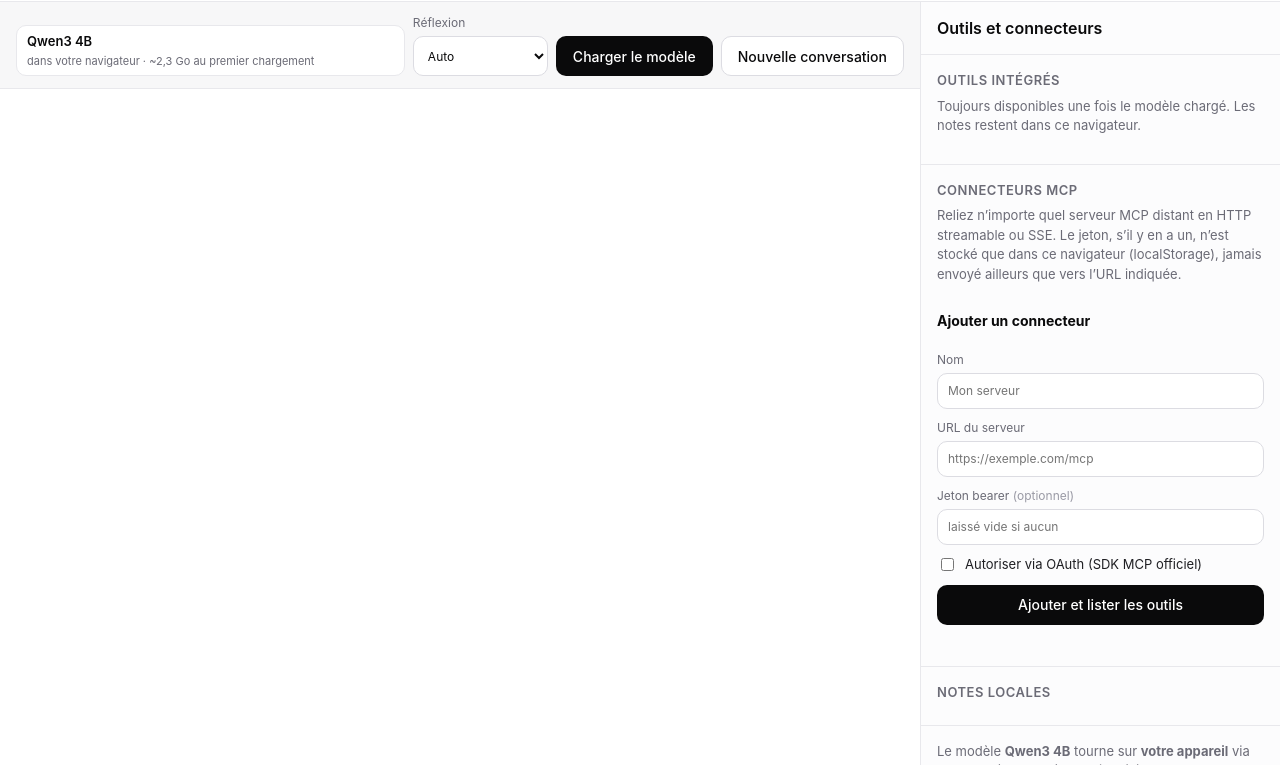
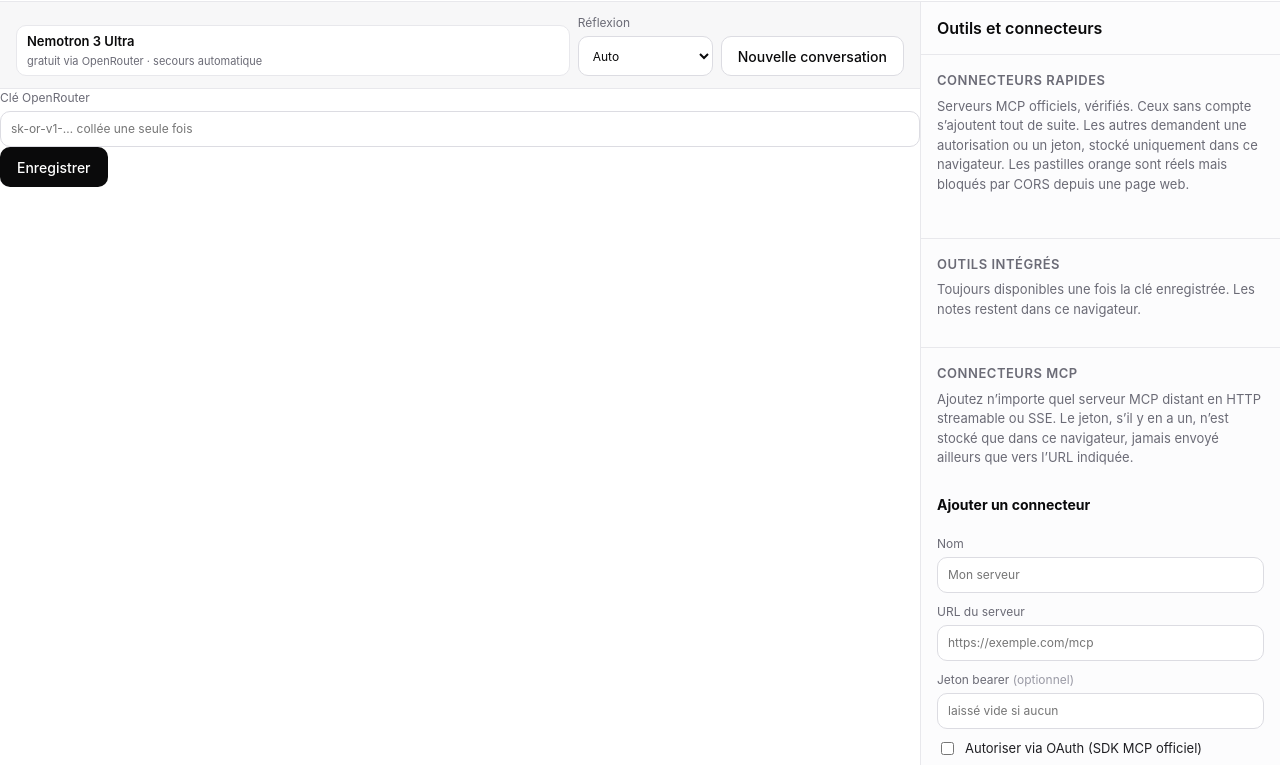
Before and after one commit to Falcone747/exior-preview, a plain HTML site: page agent/index.html in a window 1280 px wide. Shown: the part 45-810 px from the top of the page. Drawn offline with Linux system fonts and the light colour scheme.

Commit message:
Switch agent page UI to OpenRouter key and quick connectors

```diff
--- a/agent/index.html
+++ b/agent/index.html
@@ -3,12 +3,12 @@
 <head>
   <meta charset="utf-8">
   <meta name="viewport" content="width=device-width, initial-scale=1, viewport-fit=cover">
-  <title>EXIOR · Agent local</title>
-  <meta name="description" content="Agent IA local dans votre navigateur, avec outils et connecteurs MCP.">
+  <title>EXIOR · Agent</title>
+  <meta name="description" content="Agent EXIOR dans votre navigateur, avec outils et connecteurs MCP vers vos apps.">
   <link rel="icon" href="../favicon.svg">
-  <link rel="stylesheet" href="./styles.css">
+  <link rel="stylesheet" href="./styles.css?v=4">
   <script>window.addEventListener("error",e=>{var b=document.getElementById("gpu-banner");if(b){b.className="banner danger";b.textContent="Erreur : "+(e.message||e);}});</script>
-  <script type="module" src="./app.js?v=3"></script>
+  <script type="module" src="./app.js?v=4"></script>
 </head>
 <body>
   <a class="skip" href="#input">Aller à la saisie</a>
@@ -16,7 +16,7 @@
 
   <header class="top">
     <a class="logo" href="../">EXIOR</a>
-    <span class="badge">Agent local</span>
+    <span class="badge">Agent</span>
     <div class="top-actions">
       <button id="btn-panel" type="button" class="btn-s" aria-expanded="false" aria-controls="panel">Connecteurs</button>
     </div>
@@ -25,9 +25,9 @@
   <div class="layout">
     <main class="chat-col">
       <div class="toolbar">
-        <div class="model-pill" title="Qwen3-4B-q4f16_1-MLC">
-          <b>Qwen3 4B</b>
-          <span>dans votre navigateur · ~2,3 Go au premier chargement</span>
+        <div class="model-pill" title="nvidia/nemotron-3-ultra-550b-a55b:free">
+          <b>Nemotron 3 Ultra</b>
+          <span>gratuit via OpenRouter · secours automatique</span>
         </div>
         <label class="field">
           <span>Réflexion</span>
@@ -37,17 +37,22 @@
             <option value="on">On</option>
           </select>
         </label>
-        <button id="btn-load" type="button" class="btn-p">Charger le modèle</button>
         <button id="btn-new" type="button" class="btn-s">Nouvelle conversation</button>
       </div>
-      <div id="progress" class="progress hidden">
-        <div class="bar" aria-hidden="true"><i id="prog-bar"></i></div>
-        <p id="prog-text"></p>
-      </div>
+
+      <form id="key-form" class="key-bar">
+        <label class="field grow">
+          <span>Clé OpenRouter</span>
+          <input id="or-key" type="password" autocomplete="off" spellcheck="false" placeholder="sk-or-v1-… collée une seule fois">
+        </label>
+        <button id="btn-save-key" type="submit" class="btn-p">Enregistrer</button>
+        <p id="key-state" class="key-state" role="status"></p>
+      </form>
+
       <div id="messages" class="messages" aria-live="polite"></div>
       <form id="composer" class="composer">
         <label class="sr-only" for="input">Votre message</label>
-        <textarea id="input" rows="1" placeholder="Écrivez votre message…" disabled></textarea>
+        <textarea id="input" rows="1" placeholder="Collez d’abord votre clé OpenRouter…" disabled></textarea>
         <button id="btn-send" type="submit" class="btn-p" disabled>Envoyer</button>
         <button id="btn-stop" type="button" class="btn-s hidden">Arrêter</button>
       </form>
@@ -60,14 +65,21 @@
       </div>
 
       <section>
+        <h3>Connecteurs rapides</h3>
+        <p class="hint">Serveurs MCP officiels, vérifiés. Ceux sans compte s’ajoutent tout de suite. Les autres demandent une autorisation ou un jeton, stocké uniquement dans ce navigateur. Les pastilles orange sont réels mais bloqués par CORS depuis une page web.</p>
+        <div id="presets" class="presets"></div>
+        <p id="preset-status" class="status" role="status"></p>
+      </section>
+
+      <section>
         <h3>Outils intégrés</h3>
-        <p class="hint">Toujours disponibles une fois le modèle chargé. Les notes restent dans ce navigateur.</p>
+        <p class="hint">Toujours disponibles une fois la clé enregistrée. Les notes restent dans ce navigateur.</p>
         <ul id="builtin-list" class="tool-list"></ul>
       </section>
 
       <section>
         <h3>Connecteurs MCP</h3>
-        <p class="hint">Reliez n’importe quel serveur MCP distant en HTTP streamable ou SSE. Le jeton, s’il y en a un, n’est stocké que dans ce navigateur (localStorage), jamais envoyé ailleurs que vers l’URL indiquée.</p>
+        <p class="hint">Ajoutez n’importe quel serveur MCP distant en HTTP streamable ou SSE. Le jeton, s’il y en a un, n’est stocké que dans ce navigateur, jamais envoyé ailleurs que vers l’URL indiquée.</p>
         <ul id="connector-list" class="connector-list"></ul>
         <form id="connector-form" class="connector-form">
           <h4>Ajouter un connecteur</h4>
@@ -97,7 +109,7 @@
         <div id="notes" class="notes"></div>
       </section>
 
-      <p class="legal">Le modèle <strong>Qwen3 4B</strong> tourne sur <strong>votre appareil</strong> via WebGPU (WebLLM). Premier téléchargement : environ 2,3&nbsp;Go, puis il reste enregistré dans ce navigateur. Wi-Fi recommandé. Utilisez Chrome ou Edge à jour. Sur Android, ouvrez cette page dans Chrome. La réflexion longue est en auto&nbsp;: coupée pour le chat, activée pour le calcul et les tâches en plusieurs étapes.</p>
+      <p class="legal">Le modèle <strong>Nemotron 3 Ultra</strong> (et, en cas d’indisponibilité, ERNIE 5.5 Flash puis Nemotron Lightning) est appelé via OpenRouter, en version gratuite. Votre clé reste dans ce navigateur et n’est envoyée qu’à OpenRouter. Les connecteurs parlent directement au serveur de l’app depuis votre navigateur.</p>
     </aside>
   </div>
   <div id="backdrop" class="backdrop hidden"></div>
```
